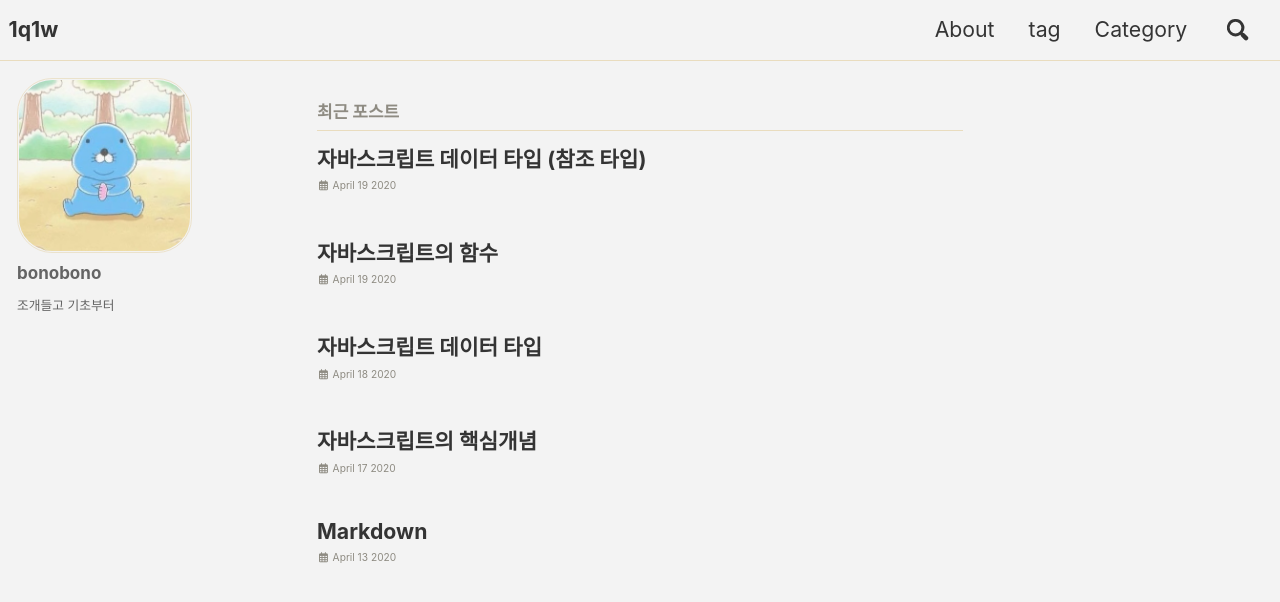
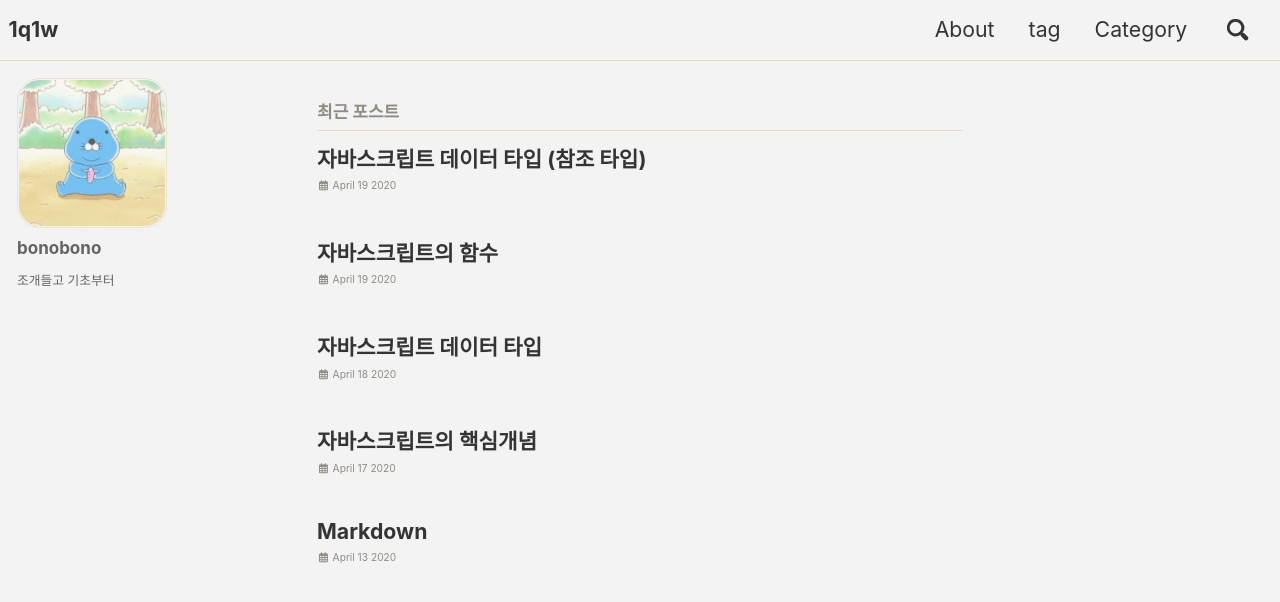
Before and after one commit to 1q1w/1q1w.github.io, a Jekyll site: the page built from index.html, in a window 1280 px wide. Shown: the top 602 px of the page. Built offline with Jekyll 4.4.1, drawn with Linux system fonts in a browser that asks for light colours; cached includes are drawn as plain includes; nearby versions of some CDN libraries; the list of posts is cut into pages by our own code.

Commit message:
프로필 변경

```diff
--- a/_sass/minimal-mistakes/_sidebar.scss
+++ b/_sass/minimal-mistakes/_sidebar.scss
@@ -127,8 +127,8 @@
   }
 
   img {
-    max-width: 175px;
-    border-radius: 20%;
+    max-width: 150px;
+    border-radius: 15%;
 
     @include breakpoint($large) {
       padding: 1px;
```
